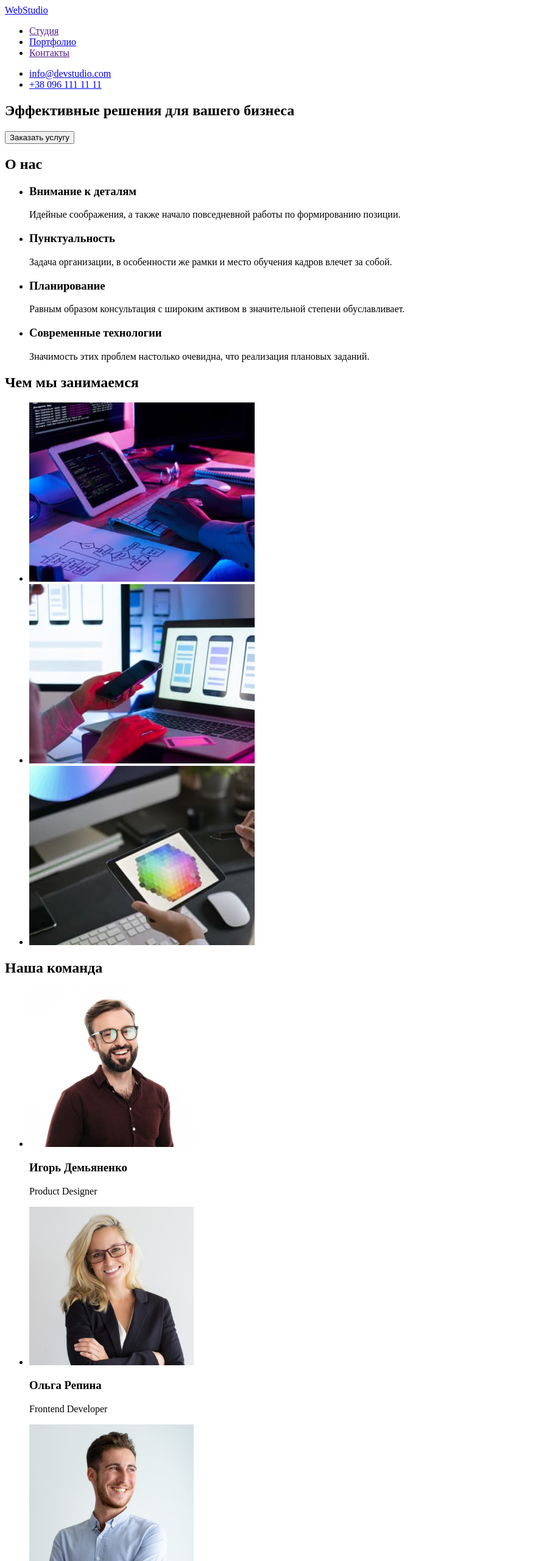
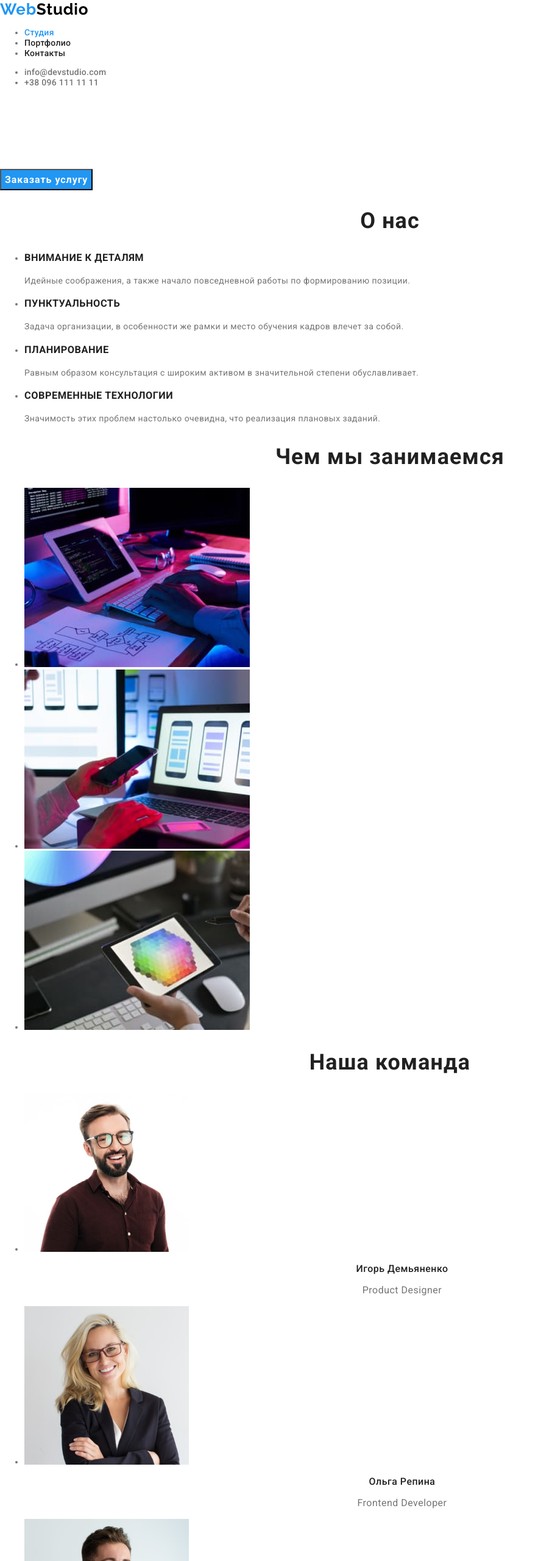
Before and after one commit to Lelikboss/goit-markup-hw-02, a plain HTML site: page index.html in a window 1280 px wide. Shown: the top 2560 px of the page at 61% size, without its empty margins (0-888 px from the left). Drawn offline with nearby package versions, Linux system fonts and the light colour scheme.

Commit message:
Подключение шрифтов, стилизация текстовой части
HTML валидатор проходит без ошибок и предупреждений. Шрифты подключены через один файл. Подключен modern-normolize.css. Задание выполнено согласно ТЗ.

```diff
--- a/css/styles.css
+++ b/css/styles.css
@@ -0,0 +1,170 @@
+:root{
+    --main-color: #757575;
+    --complementary-color: #212121;
+    --white-color: #ffffff;
+    --black-color: #000000;
+    --bg-filter-color:  #F5F4FA;
+    --accent-color: #2196F3;
+}
+a{
+    text-decoration: none;
+}
+/* Страница "Студия" */
+body{
+    font-family: 'Roboto', sans-serif;
+    font-size: 14px;
+
+    color: var(--main-color);
+}
+.logo{
+    font-family: 'Raleway', sans-serif;
+    font-weight: 700;
+    font-size: 26px;
+    line-height: 1.19;
+    letter-spacing: 0.03em;
+
+    color: var(--black-color);
+}
+.logo-accent{
+    color: var(--accent-color);
+}
+.nav-item{
+    font-weight: 500;
+    line-height: 1.14;
+    letter-spacing: 0.02em;
+
+    color: var(--complementary-color);
+}
+.nav-item:hover,
+.nav-item:focus{
+    color: var(--accent-color);
+}
+.active-page{
+    color: var(--accent-color);
+}
+.contacts-item{
+    font-weight: 500;
+    line-height: 1.14;
+    letter-spacing: 0.02em;
+
+    color: var(--main-color);
+}
+.contacts-item:hover,
+.contacts-item:focus{
+    color: var(--accent-color);
+}
+/* Hero-section */
+.hero-title{
+    font-weight: 900;
+    font-size: 44px;
+    line-height: 1.36;
+    text-align: center;
+    letter-spacing: 0.06em;
+    text-transform: uppercase;
+
+    color: var(--white-color);
+}
+.hero-button{
+    font-weight: 700;
+    font-size: 16px;
+    line-height: 1.87;
+    display: flex;
+    align-items: center;
+    text-align: center;
+    letter-spacing: 0.06em;
+
+    background-color: var(--accent-color);
+    color: var(--white-color);
+
+    cursor: pointer;
+}
+/* заголовок к секциям */
+.section-title{
+    font-weight: 700;
+    font-size: 36px;
+    line-height: 1.16;
+    text-align: center;
+    letter-spacing: 0.03em;
+
+    color: var(--complementary-color);
+}
+/* О нас */
+.about-title{
+    font-weight: 700;
+    line-height: 1.14;
+    letter-spacing: 0.03em;
+    text-transform: uppercase;
+
+    color: var(--complementary-color);
+}
+.about-text{
+    line-height: 1.71;
+    letter-spacing: 0.03em;
+}
+/* О команде */
+.team-title{
+    font-weight: 500;
+    font-size: 16px;
+    line-height: 1.18;
+    text-align: center;
+    letter-spacing: 0.03em;
+
+    color: var(--complementary-color);
+}
+.team-text{
+    font-size: 16px;
+    line-height: 1.18;
+    text-align: center;
+    letter-spacing: 0.03em;
+}
+/* Подвал */
+.address-text{
+    line-height: 1.71;
+    letter-spacing: 0.03em;
+
+    color: var(--white-color);
+}
+.address-contacts{
+    line-height: 1.71;
+    letter-spacing: 0.03em;
+
+    color: rgba(255, 255, 255, 0.6);
+}
+.address-contacts:hover,
+.address-contacts:focus{
+    color: var(--accent-color);
+}
+
+
+/* Стилизация стриницы "Портфолио" */
+.filter-item{
+    font-weight: 500;
+    font-size: 16px;
+    line-height: 1.62;
+    text-align: center;
+    letter-spacing: 0.03em;
+
+    color: var(--complementary-color);
+    background-color: var(--bg-filter-color);
+
+    cursor: pointer;
+}
+.active-filter{
+    background-color: var(--accent-color);
+}
+.filter-item:hover{
+    background-color: var(--accent-color);
+}
+.project-title{
+    font-weight: 700;
+    font-size: 18px;
+    line-height: 2;
+    letter-spacing: 0.06em;
+
+    color: var(--complementary-color);
+}
+.project-text{
+    font-size: 16px;
+    line-height: 1.87;
+    letter-spacing: 0.03em;
+}
--- a/index.html
+++ b/index.html
@@ -5,56 +5,70 @@
     <meta http-equiv="X-UA-Compatible" content="IE=edge" />
     <meta name="viewport" content="width=device-width, initial-scale=1.0" />
     <title>Студия</title>
+    <link
+      rel="stylesheet"
+      href="https://cdnjs.cloudflare.com/ajax/libs/modern-normalize/1.0.0/modern-normalize.min.css"
+      integrity="sha512-ISS7cAi1PEhQ8jnbJpJZMd29NlhNj4AWYyLOSp2CE/CsHxTCu+r+t0D2yoJudVrd0/8fTVPUVDzY5Tvli75u/g=="
+      crossorigin="anonymous"
+    />
+    <link rel="preconnect" href="https://fonts.gstatic.com" />
+    <link
+      href="https://fonts.googleapis.com/css2?family=Raleway:wght@700&family=Roboto:wght@400;500;700;900&display=swap"
+      rel="stylesheet"
+    />
+    <link rel="stylesheet" href="./css/styles.css" />
   </head>
   <body>
     <!-- Шапка -->
     <header>
       <nav>
-        <a href="/">WebStudio</a>
-        <ul>
-          <li><a href="">Студия</a></li>
-          <li><a href="./portfolio.html">Портфолио</a></li>
-          <li><a href="">Контакты</a></li>
+        <a class="logo" href="/"><span class="logo-accent">Web</span>Studio</a>
+        <ul class="nav-list">
+          <li><a class="nav-item active-page" href="">Студия</a></li>
+          <li><a class="nav-item" href="./portfolio.html">Портфолио</a></li>
+          <li><a class="nav-item" href="">Контакты</a></li>
         </ul>
       </nav>
-      <ul>
-        <li><a href="mailto:">info@devstudio.com</a></li>
-        <li><a href="tel:+380961111111">+38 096 111 11 11</a></li>
+      <ul class="contacts-list">
+        <li><a class="contacts-item" href="mailto:">info@devstudio.com</a></li>
+        <li>
+          <a class="contacts-item" href="tel:+380961111111">+38 096 111 11 11</a>
+        </li>
       </ul>
     </header>
     <!-- Главная -->
     <main>
       <section>
-        <h1>Эффективные решения для вашего бизнеса</h1>
-        <button type="button">Заказать услугу</button>
+        <h1 class="hero-title">Эффективные решения для вашего бизнеса</h1>
+        <button class="hero-button" type="button">Заказать услугу</button>
       </section>
       <section>
-        <h2>О нас</h2>
-        <ul>
-          <li>
-            <h3>Внимание к деталям</h3>
-            <p>
+        <h2 class="section-title">О нас</h2>
+        <ul class="about-list">
+          <li class="about-item">
+            <h3 class="about-title">Внимание к деталям</h3>
+            <p class="about-text">
               Идейные соображения, а также начало повседневной работы по
               формированию позиции.
             </p>
           </li>
-          <li>
-            <h3>Пунктуальность</h3>
-            <p>
+          <li class="about-item">
+            <h3 class="about-title">Пунктуальность</h3>
+            <p class="about-text">
               Задача организации, в особенности же рамки и место обучения кадров
               влечет за собой.
             </p>
           </li>
-          <li>
-            <h3>Планирование</h3>
-            <p>
+          <li class="about-item">
+            <h3 class="about-title">Планирование</h3>
+            <p class="about-text">
               Равным образом консультация с широким активом в значительной
               степени обуславливает.
             </p>
           </li>
-          <li>
-            <h3>Современные технологии</h3>
-            <p>
+          <li class="about-item">
+            <h3 class="about-title">Современные технологии</h3>
+            <p class="about-text">
               Значимость этих проблем настолько очевидна, что реализация
               плановых заданий.
             </p>
@@ -62,64 +76,72 @@
         </ul>
       </section>
       <section>
-        <h2>Чем мы занимаемся</h2>
-        <ul>
-          <li>
+        <h2 class="section-title">Чем мы занимаемся</h2>
+        <ul class="services-list">
+          <li class="services-item">
             <img src="./images/about-1.jpg" alt="Проектирование" width="370" />
           </li>
-          <li><img src="./images/about-2.jpg" alt="Дизайн" width="370" /></li>
-          <li><img src="./images/about-3.jpg" alt="Редакция" width="370" /></li>
+          <li class="services-item">
+            <img src="./images/about-2.jpg" alt="Дизайн" width="370" />
+          </li>
+          <li class="services-item">
+            <img src="./images/about-3.jpg" alt="Редакция" width="370" />
+          </li>
         </ul>
       </section>
       <section>
-        <h2>Наша команда</h2>
-        <ul>
-          <li>
+        <h2 class="section-title">Наша команда</h2>
+        <ul class="team-list">
+          <li class="team-item">
             <img
               src="./images/prod-designer.jpg"
               alt="Игорь Демьяненко"
               width="270"
             />
-            <h3>Игорь Демьяненко</h3>
-            <p>Product Designer</p>
+            <h3 class="team-title">Игорь Демьяненко</h3>
+            <p class="team-text">Product Designer</p>
           </li>
-          <li>
+          <li class="team-item">
             <img
               src="./images/fronend-dev.jpg"
               alt="Ольга Репина"
               width="270"
             />
-            <h3>Ольга Репина</h3>
-            <p>Frontend Developer</p>
+            <h3 class="team-title">Ольга Репина</h3>
+            <p class="team-text">Frontend Developer</p>
           </li>
-          <li>
+          <li class="team-item">
             <img
               src="./images/marketting.jpg"
               alt="Николай Тарасов"
               width="270"
             />
-            <h3>Николай Тарасов</h3>
-            <p>Marketing</p>
+            <h3 class="team-title">Николай Тарасов</h3>
+            <p class="team-text">Marketing</p>
           </li>
-          <li>
+          <li class="team-item">
             <img
               src="./images/ui-designer.jpg"
               alt="Михаил Ермаков"
               width="270"
             />
-            <h3>Михаил Ермаков</h3>
-            <p>UI Designer</p>
+            <h3 class="team-title">Михаил Ермаков</h3>
+            <p class="team-text">UI Designer</p>
           </li>
         </ul>
       </section>
     </main>
     <!-- Подвал -->
     <footer>
-      <a href="/">WebStudio</a>
+      <a class="logo" href="/"><span class="logo-accent">Web</span>Studio</a>
       <address>
-        г. Киев, пр-т Леси Украинки, 26 <br />
-        <a href="mailto:info@example.com">info@example.com</a> <br />
-        <a href="tel:+380991111111">+38 099 111 11 11</a>
+        <p class="address-text">г. Киев, пр-т Леси Украинки, 26</p>
+        <br />
+        <a class="address-contacts" href="mailto:info@example.com"
+          >info@example.com</a
+        >
+        <br />
+        <a class="address-contacts" href="tel:+380991111111">+38 099 111 11 11</a>
       </address>
     </footer>
   </body>
```
Also changed, not shown: portfolio.html (+67 -49 lines).
